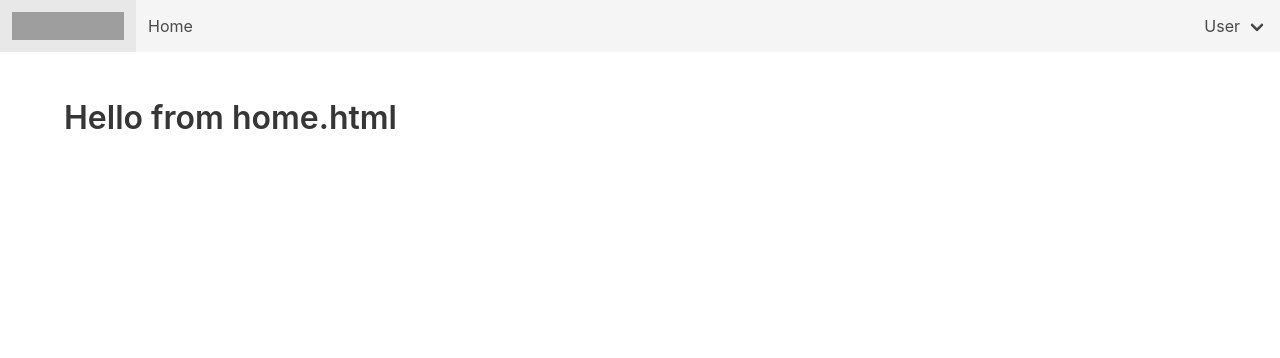
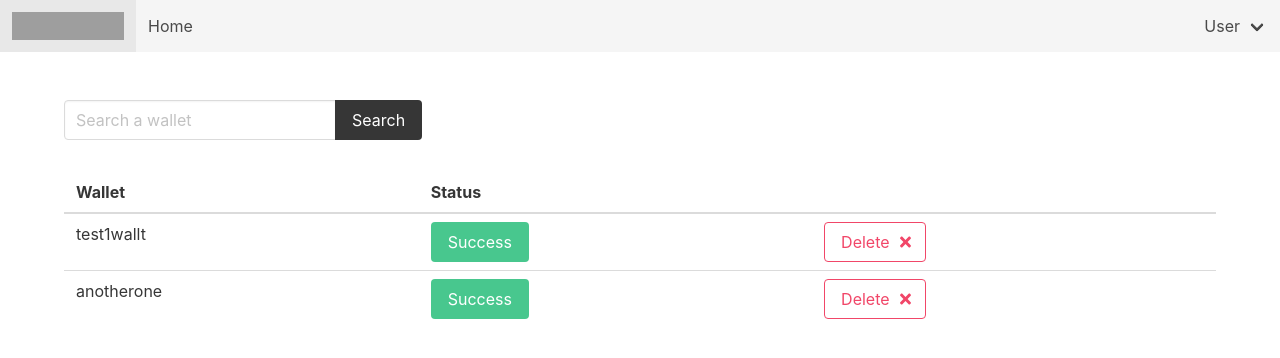
Before and after one commit to pierrickmartino/blockbuilders, a Django app: page / in a window 1280 px wide. Shown: the top 358 px of the page. Run offline with Django 4.2, Linux system fonts and the light colour scheme; a user stored in the database is signed in; data comes from the database, SQL or seed files in the repository; both versions use the stored data as it was after the commit; some libraries are stand-ins or nearby versions; grey boxes are pictures that could not be loaded.

Commit message:
add and delete wallets

```diff
--- /dev/null
+++ b/blockbuilders/models.py
@@ -0,0 +1,7 @@
+from django.db import models
+
+class Wallet(models.Model):
+    address = models.CharField(max_length=255)
+
+    def __str__(self):
+        return "%s" % (self.address)
--- a/blockbuilders/settings.py
+++ b/blockbuilders/settings.py
@@ -118,6 +118,8 @@ USE_TZ = True
 # https://docs.djangoproject.com/en/4.1/howto/static-files/
 
 STATIC_URL = "static/"
+# STATIC_ROOT = BASE_DIR / "productionfiles"
+# STATICFILES_DIRS = [BASE_DIR / "static"]
 
 # Default primary key field type
 # https://docs.djangoproject.com/en/4.1/ref/settings/#default-auto-field
--- a/blockbuilders/templates/base.html
+++ b/blockbuilders/templates/base.html
@@ -2,9 +2,10 @@
 <html>
 <head>
     <meta charset="utf-8">
+    <meta http-equiv="X-UA-Compatible" content="IE=edge">
     <meta name="viewport" content="width=device-width, initial-scale=1">
     <title>BlockBuilders</title>
-    <link rel="stylesheet" href="https://cdn.jsdelivr.net/npm/bulma@0.8.2/css/bulma.min.css">
+    <link rel="stylesheet" href="https://cdn.jsdelivr.net/npm/bulma@0.9.3/css/bulma.min.css">
     <script defer src="https://use.fontawesome.com/releases/v5.3.1/js/all.js"></script>
 </head>
 <body>
--- a/blockbuilders/templates/home.html
+++ b/blockbuilders/templates/home.html
@@ -3,9 +3,51 @@
 {% block content %}
     <section class="section">
         <div class="container">
-            <h1 class="title">
-                Hello from home.html
-            </h1>
+            <form method="POST">
+                {% csrf_token %}
+                <div class="field has-addons mb-2">
+                    <div class="control">
+                    <input class="input" name="address" type="text" placeholder="Search a wallet">
+                    </div>
+                    <div class="control">
+                        <button type="submit" class="button is-dark">Search</button>
+                    </div>
+                </div>
+            </form>
+
         </div>
+        <br>
+        <div class="container">
+
+            <table class="table is-hoverable is-fullwidth">
+                <thead>
+                <tr>
+                    <th>Wallet</th>
+                    <th>Status</th>
+                    <th></th>
+                </tr>
+                </thead>
+                {% for wallet in wallets %}
+                    <tr>
+                        <td>
+                            {{ wallet.address }}
+                        </td>
+                        <td>
+                            <button class="button is-success">Success</span>
+                        </td>
+                        <td>
+                            <button class="button is-danger is-outlined">
+                                <span><a href="{% url 'delete_wallet' wallet.id %}" style="color:inherit">Delete</a></span>
+                                <span class="icon is-small">
+                                  <i class="fas fa-times"></i>
+                                </span>
+                              </button>
+                        </td>
+                    </tr>
+                {% endfor %}
+            </table>
+
+        </div>
+
     </section>
 {% endblock %}
--- a/blockbuilders/urls.py
+++ b/blockbuilders/urls.py
@@ -27,4 +27,9 @@ urlpatterns = [
     path("home/", views.home, name="home"),
     path("register/", views.register, name="register"),
     path("admin/", admin.site.urls),
+    path(
+        "delete_wallet/<int:wallet_id>/",
+        views.delete_Wallet_by_id,
+        name="delete_wallet",
+    ),
 ]
--- a/blockbuilders/views.py
+++ b/blockbuilders/views.py
@@ -1,19 +1,32 @@
 from django.http import HttpResponse
 from django.template import loader
-from django.shortcuts import render, redirect
+from django.shortcuts import get_object_or_404, render, redirect
 from django.contrib.auth import login, authenticate
 from django.contrib.auth.forms import UserCreationForm
 from django.contrib.auth.decorators import login_required
+from blockbuilders.forms import WalletForm
+
+from blockbuilders.models import Wallet
 
 # Views
 @login_required
 def home(request):
-    context = {
-        "repartition": "",
-    }
-    template = loader.get_template("home.html")
-    return HttpResponse(template.render(context, request))
+    if request.method == 'POST':
+        form = WalletForm(request.POST or None)
 
+        if form.is_valid():
+            form.save()
+            wallets = Wallet.objects.all()
+            return render(request, 'home.html', {'wallets': wallets})
+    else:
+        wallets = Wallet.objects.all()
+        return render(request, 'home.html', {'wallets': wallets})
+
+@login_required
+def delete_Wallet_by_id(request, wallet_id):
+    wallet = get_object_or_404(Wallet, id=wallet_id)
+    wallet.delete()
+    return redirect("home")
 
 def register(request):
     if request.method == "POST":
```
Also changed, not shown: blockbuilders/admin.py (added, +12 -0 lines), blockbuilders/forms.py (added, +8 -0 lines), db.sqlite3.
